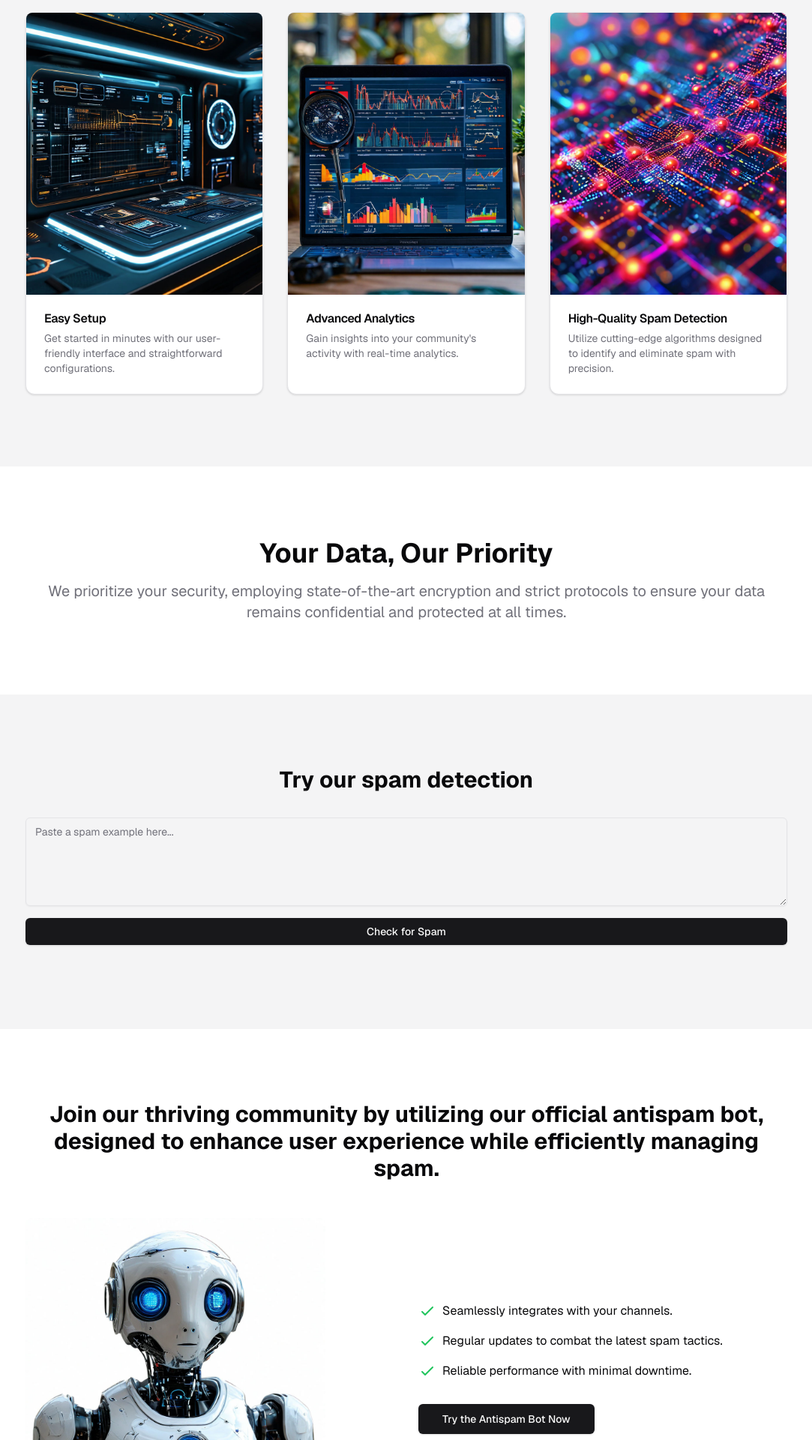
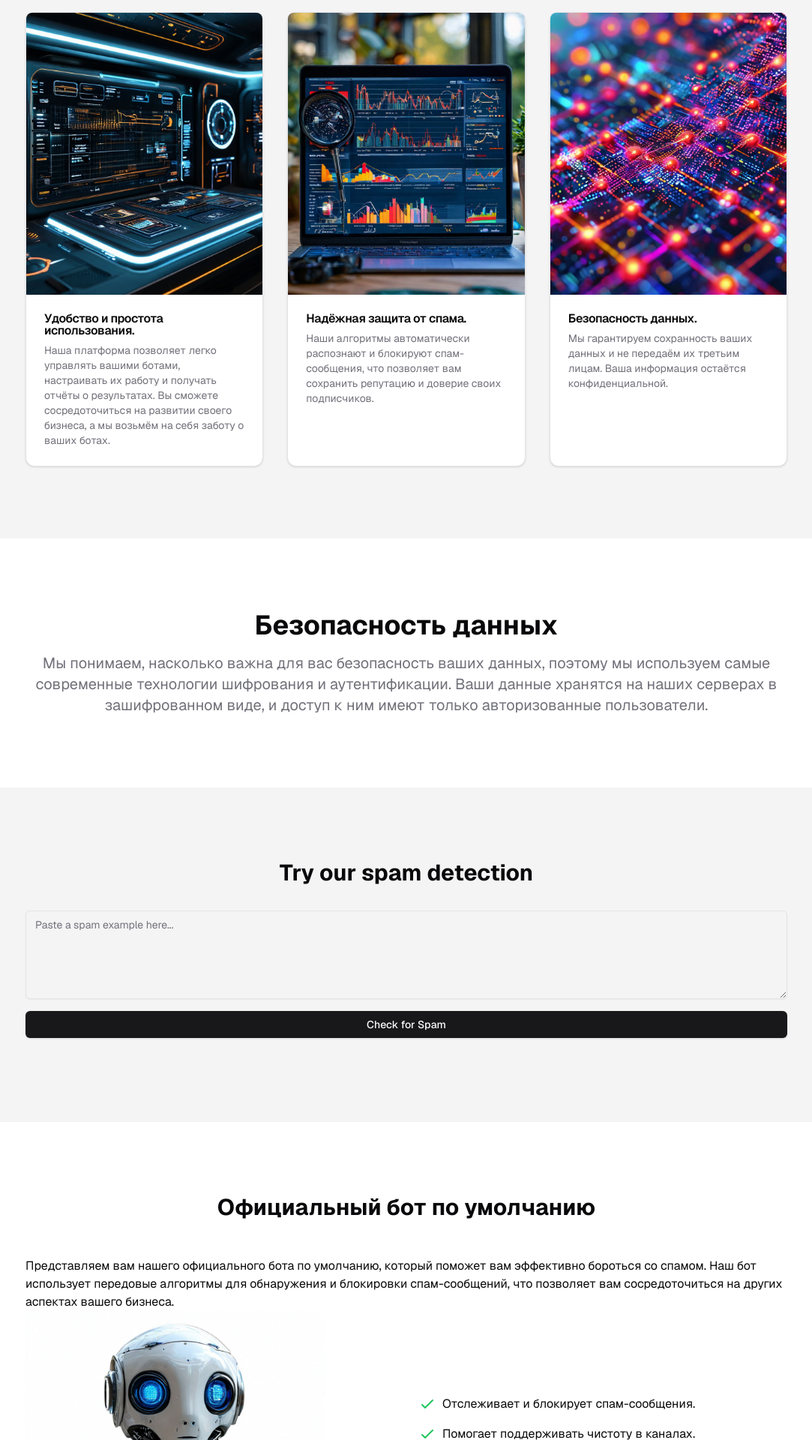
Before and after one commit to YChebotaev/titorelli, a Next.js app in the folder console/: page / in a window 1280 px wide. Shown: the part 880-2800 px from the top of the page at 75% size, without its empty margins (98-1181 px from the left). Built offline with nearby package versions, Linux system fonts and the light colour scheme.

Commit message:
feat(console): Russian texts for landing

```diff
--- a/console/src/components/landing/advantages.tsx
+++ b/console/src/components/landing/advantages.tsx
@@ -10,23 +10,23 @@ import { Container } from "./container";
 
 const advantages = [
   {
-    title: "Easy Setup",
+    title: "Удобство и простота использования.",
     description:
-      "Get started in minutes with our user-friendly interface and straightforward configurations.",
+      "Наша платформа позволяет легко управлять вашими ботами, настраивать их работу и получать отчёты о результатах. Вы сможете сосредоточиться на развитии своего бизнеса, а мы возьмём на себя заботу о ваших ботах.",
     // image: "/images/landing/advantages/adv-1.jpeg",
     image: "/images/landing/advantages/yandexart-fbvm6ina8s37dh7tg98j.jpeg",
   },
   {
-    title: "Advanced Analytics",
+    title: "Надёжная защита от спама.",
     description:
-      "Gain insights into your community's activity with real-time analytics.",
+      "Наши алгоритмы автоматически распознают и блокируют спам-сообщения, что позволяет вам сохранить репутацию и доверие своих подписчиков.",
     // image: "/images/landing/advantages/adv-2.jpeg",
     image: "/images/landing/advantages/yandexart-fbvagphelp85jhk26uh6.jpeg",
   },
   {
-    title: "High-Quality Spam Detection",
+    title: "Безопасность данных.",
     description:
-      "Utilize cutting-edge algorithms designed to identify and eliminate spam with precision.",
+      "Мы гарантируем сохранность ваших данных и не передаём их третьим лицам. Ваша информация остаётся конфиденциальной.",
     // image: "/images/landing/advantages/adv-3.jpeg",
     image: "/images/landing/advantages/yandexart-fbvit7vj0ubaqva8lgms.jpeg",
   },
--- a/console/src/components/landing/data-safety.tsx
+++ b/console/src/components/landing/data-safety.tsx
@@ -5,11 +5,13 @@ export function DataSafety() {
     <section className="py-24 bg-background">
       <Container>
         <div className="text-center">
-          <h2 className="text-4xl font-bold mb-4">Your Data, Our Priority</h2>
+          <h2 className="text-4xl font-bold mb-4">Безопасность данных</h2>
           <p className="text-xl text-muted-foreground">
-            We prioritize your security, employing state-of-the-art encryption
-            and strict protocols to ensure your data remains confidential and
-            protected at all times.
+            Мы понимаем, насколько важна для вас безопасность ваших данных,
+            поэтому мы используем самые современные технологии шифрования и
+            аутентификации. Ваши данные хранятся на наших серверах в
+            зашифрованном виде, и доступ к ним имеют только авторизованные
+            пользователи.
           </p>
         </div>
       </Container>
--- a/console/src/components/landing/hero.tsx
+++ b/console/src/components/landing/hero.tsx
@@ -8,11 +8,10 @@ export function Hero() {
         <div className="text-center">
           <TitorelliLogo className="w-32 h-32 mx-auto mb-8" />
           <h1 className="text-4xl font-bold mb-4">
-            Titorelli: Your Ultimate Telegram Antispam Solution
+            Платформа для управления антиспамовыми ботами в Telegram.
           </h1>
           <p className="text-xl text-muted-foreground">
-            Experience seamless management of antispam bots and secure your
-            community effortlessly.
+            Эффективное решение для автоматизации и контроля работы ваших ботов
           </p>
         </div>
       </Container>
--- a/console/src/components/landing/layout.tsx
+++ b/console/src/components/landing/layout.tsx
@@ -15,12 +15,12 @@ export function Header() {
             <ul className="flex items-center gap-4">
               <li>
                 <Button asChild variant="ghost">
-                  <Link href="/authorization/signin">Sign In</Link>
+                  <Link href="/authorization/signin">Войти</Link>
                 </Button>
               </li>
               <li>
                 <Button asChild>
-                  <Link href="/authorization/signup">Sign Up</Link>
+                  <Link href="/authorization/signup">Зарегистрироваться</Link>
                 </Button>
               </li>
             </ul>
--- a/console/src/components/landing/pricing.tsx
+++ b/console/src/components/landing/pricing.tsx
@@ -11,30 +11,30 @@ import { Container } from "./container";
 
 const plans = [
   {
-    name: "Free",
+    name: "Бесплатный тариф",
     price: "$0/mo",
     features: [
-      "Access essential antispam features.",
-      "Community support to assist with basic needs.",
-      "Ideal for small groups looking to maintain order.",
+      "Подходит для начинающих пользователей.",
+      "Доступ к базовым функциям управления ботами.",
+      "Возможность попробовать платформу перед покупкой.",
     ],
   },
   {
-    name: "Pro",
+    name: "Тариф Pro",
     price: "$12/mo",
     features: [
-      "Unlock advanced functionalities like detailed analytics.",
-      "Priority support for faster issue resolution.",
-      "Enhanced customization options to fit your community's needs.",
+      "Расширенные возможности настройки ботов.",
+      "Дополнительные функции управления.",
+      "Подробные отчёты о работе ботов.",
     ],
   },
   {
-    name: "Enterprise",
+    name: "Корпоративный тариф Enterprise",
     price: "$360/mo",
     features: [
-      "Get tailored solutions designed specifically for large organizations.",
-      "Dedicated support with a personal account manager.",
-      "Custom features and enhanced security protocols for maximum protection.",
+      "Максимальная гибкость и контроль.",
+      "Индивидуальные параметры работы ботов.",
+      "Эксклюзивные функции для крупных компаний.",
     ],
   },
 ];
@@ -43,7 +43,9 @@ export function Pricing() {
   return (
     <section id="select-plan" className="py-24 bg-muted">
       <Container>
-        <h2 className="text-3xl font-bold mb-12 text-center">Select a Plan</h2>
+        <h2 className="text-3xl font-bold mb-12 text-center">
+          Варианты подписки
+        </h2>
         <div className="grid md:grid-cols-3 gap-8">
           {plans.map((plan, index) => (
             <Card key={index}>
@@ -77,7 +79,7 @@ export function Pricing() {
                 </ul>
               </CardContent>
               <CardFooter>
-                <Button className="w-full">Choose Plan</Button>
+                <Button className="w-full">Выбрать план</Button>
               </CardFooter>
             </Card>
           ))}
--- a/console/src/components/landing/shared-bot.tsx
+++ b/console/src/components/landing/shared-bot.tsx
@@ -7,9 +7,14 @@ export function SharedBot() {
     <section className="py-24 bg-background">
       <Container>
         <h2 className="text-3xl font-bold mb-12 text-center">
-          Join our thriving community by utilizing our official antispam bot,
-          designed to enhance user experience while efficiently managing spam.
+          Официальный бот по умолчанию
         </h2>
+        <p>
+          Представляем вам нашего официального бота по умолчанию, который
+          поможет вам эффективно бороться со спамом. Наш бот использует
+          передовые алгоритмы для обнаружения и блокировки спам-сообщений, что
+          позволяет вам сосредоточиться на других аспектах вашего бизнеса.
+        </p>
         <div className="grid md:grid-cols-2 gap-8 items-center">
           <div>
             <Image
@@ -37,7 +42,7 @@ export function SharedBot() {
                     d="M5 13l4 4L19 7"
                   ></path>
                 </svg>
-                Seamlessly integrates with your channels.
+                Отслеживает и блокирует спам-сообщения.
               </li>
               <li className="flex items-center">
                 <svg
@@ -54,7 +59,7 @@ export function SharedBot() {
                     d="M5 13l4 4L19 7"
                   ></path>
                 </svg>
-                Regular updates to combat the latest spam tactics.
+                Помогает поддерживать чистоту в каналах.
               </li>
               <li className="flex items-center">
                 <svg
@@ -71,10 +76,10 @@ export function SharedBot() {
                     d="M5 13l4 4L19 7"
                   ></path>
                 </svg>
-                Reliable performance with minimal downtime.
+                Позволяет сосредоточиться на развитии бизнеса.
               </li>
             </ul>
-            <Button size="lg">Try the Antispam Bot Now</Button>
+            <Button size="lg">Получить бота</Button>
           </div>
         </div>
         {/* <div className="mt-12 text-center">
```
